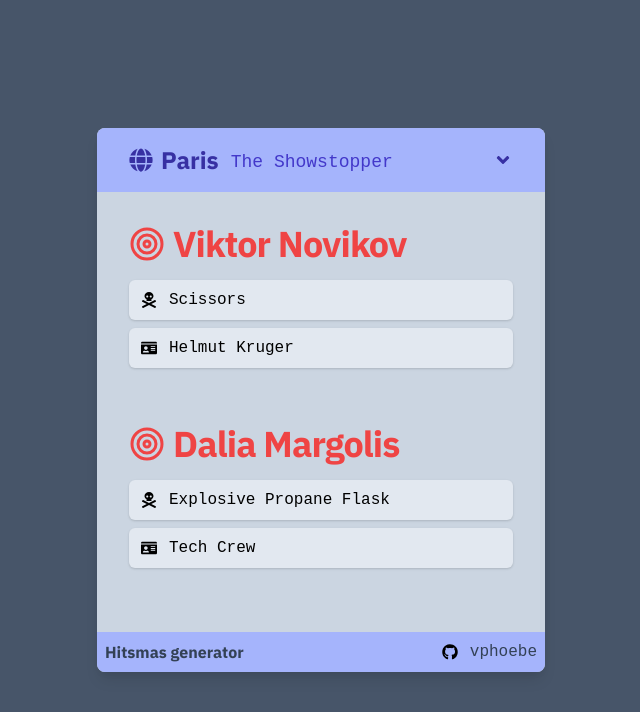
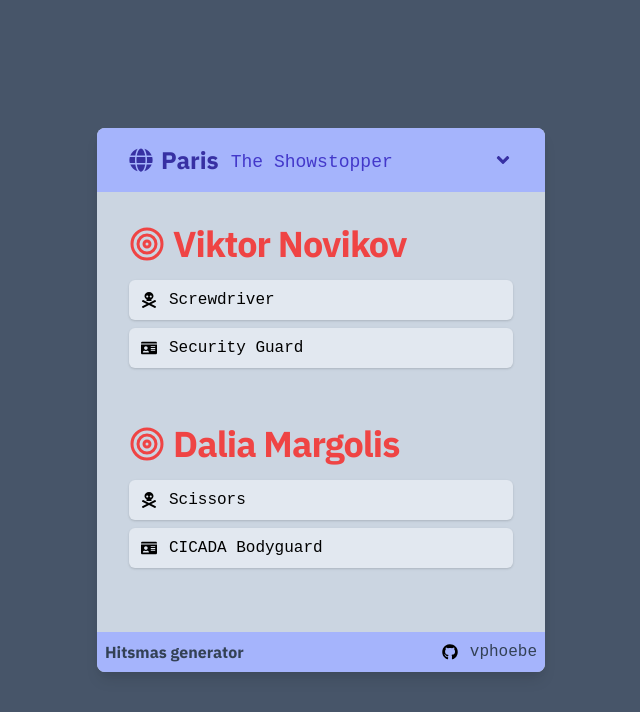
Before and after one commit to vphoebe/hitsmas, a React (Create React App) app: page / in a window 1280 px wide. Shown: the top 712 px of the page, without its empty margins (319-959 px from the left). Built offline with nearby package versions, Linux system fonts and the light colour scheme; a web font is replaced by a local one.

Commit message:
feat: don't reuse random values for objectives

```diff
--- a/src/Mission.tsx
+++ b/src/Mission.tsx
@@ -15,11 +15,14 @@ interface ObjectiveProps {
   text: string;
 }
 
-const getRnd = (array: string[]): string => {
-  // FIXME: prevent same random values within a mission objective type
-  const idx = Math.floor(Math.random() * Math.floor(array.length));
-  return array[idx];
-};
+function shuffleArray(array: string[]) {
+  const newArray = [...array];
+  for (let i = newArray.length - 1; i > 0; i--) {
+    let j = Math.floor(Math.random() * (i + 1));
+    [newArray[i], newArray[j]] = [newArray[j], newArray[i]];
+  }
+  return newArray;
+}
 
 const Objective = ({ Icon, text }: ObjectiveProps) => {
   return (
@@ -45,13 +48,16 @@ const Target = ({ target, disguise, weapon }: TargetProps) => {
 
 const Mission = ({ mission }: { mission: MissionType }) => {
   const targets = mission.targets;
+  const disguises = shuffleArray(mission.disguises);
+  const weapons = shuffleArray(mission.weapons.lethal);
+  console.log(disguises, weapons);
   return (
     <div className="flex flex-col p-8 pt-2">
-      {targets.map((trg) => (
+      {targets.map((trg, i) => (
         <Target
           target={trg}
-          disguise={getRnd(mission.disguises)}
-          weapon={getRnd(mission.weapons.lethal)}
+          disguise={disguises[i]}
+          weapon={weapons[i]}
           key={trg.toLowerCase().trim()}
         />
       ))}
```
